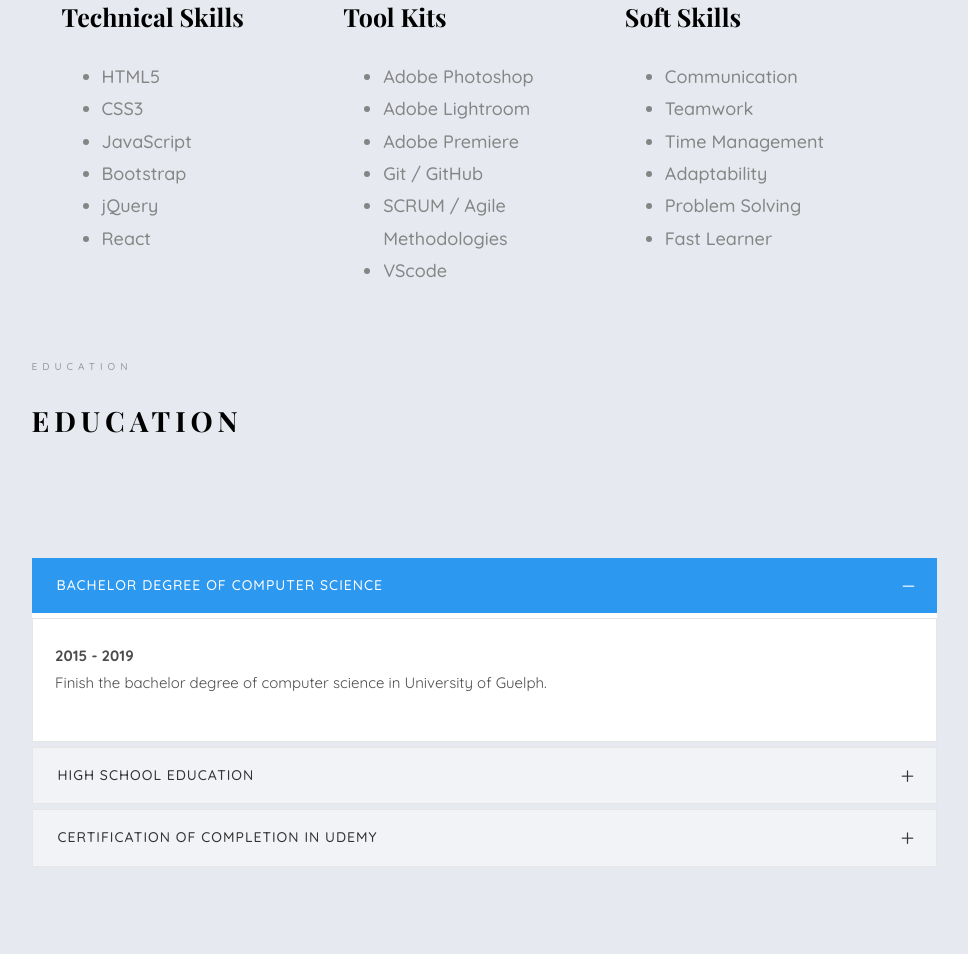
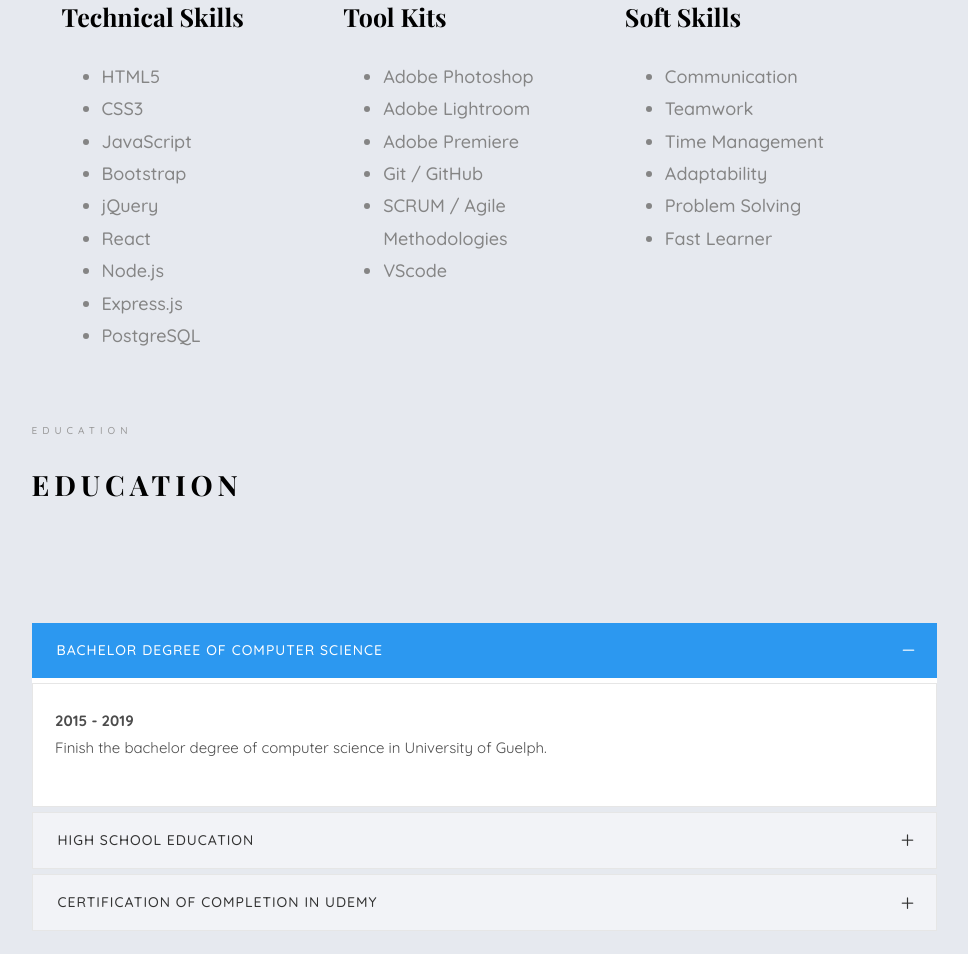
Before and after one commit to gary907478/GaryWeb, a website: page index.html in a window 1280 px wide. Shown: the part 2037-2991 px from the top of the page, without its empty margins (306-1274 px from the left). Drawn offline with nearby package versions, Linux system fonts and the light colour scheme; files whose address does not match are found by name; a web font is replaced by a local one.

Commit message:
add new skills

```diff
--- a/index.html
+++ b/index.html
@@ -293,6 +293,9 @@
                                         <li>Bootstrap</li>
                                         <li>jQuery</li>
                                         <li>React</li>
+                                        <li>Node.js</li>
+                                        <li>Express.js</li>
+                                        <li>PostgreSQL</li>
                                     </ul>
                                 </div>
                                 <div class="col-md-4 animate-box skills-style " data-animate-effect="fadeInTop ">
```
